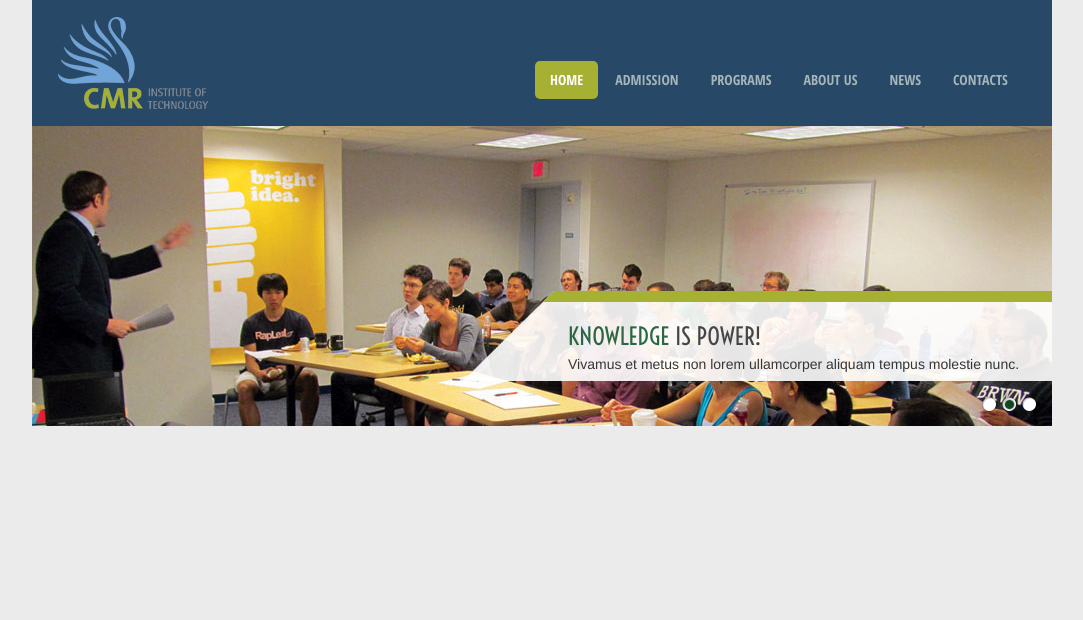
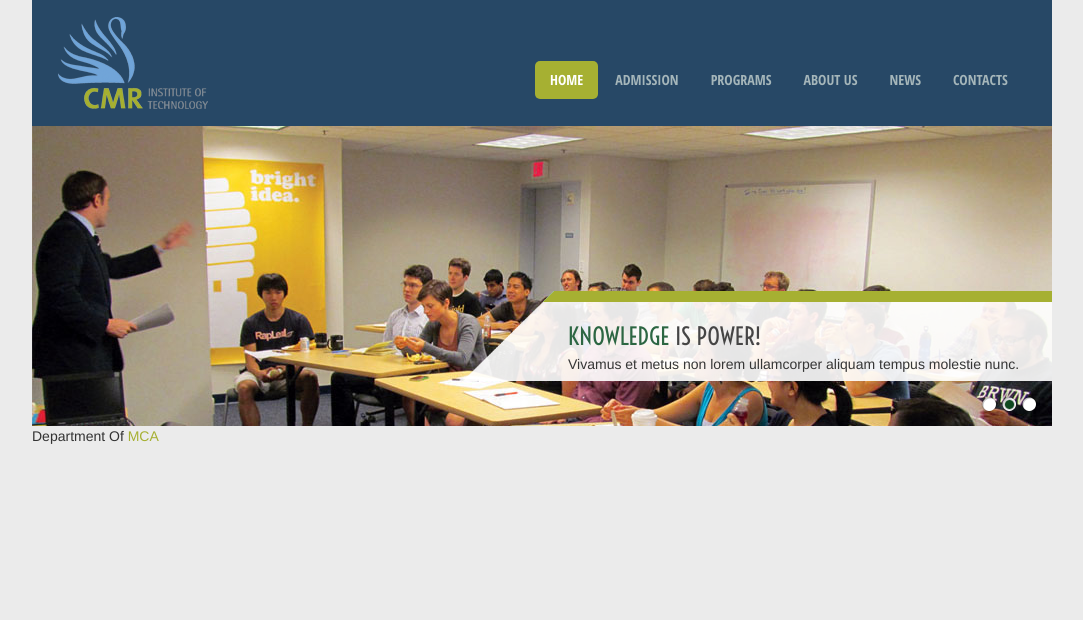
Before and after one commit to cmrit/Cmrit-Mca, a CodeIgniter app: page / in a window 1280 px wide. Shown: the part 51-671 px from the top of the page, without its empty margins (98-1181 px from the left). Run offline with CodeIgniter, Linux system fonts and the light colour scheme.

Commit message:
added text dept of MCA

```diff
--- a/application/views/home.php
+++ b/application/views/home.php
@@ -80,6 +80,10 @@
 
 	</header>
 
+	<div class="mca">
+Department Of <span style="color:#a6b032;"> MCA</span>
+</div>
+
 
 
     </div> <!-- /container -->
```
